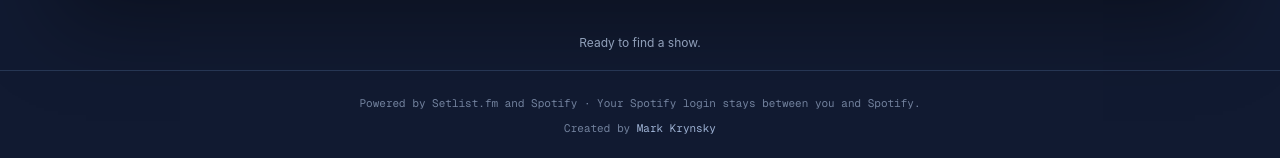
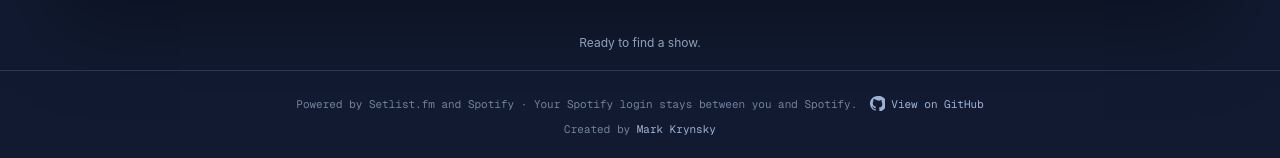
Before and after one commit to krynsky/Setlist-to-Playlist, a Next.js app in the folder app/: page / in a window 1280 px wide. Shown: the part 1022-1180 px from the top of the page. Built offline with nearby package versions, Linux system fonts and the light colour scheme.

Commit message:
Add GitHub footer link

```diff
--- a/app/app/globals.css
+++ b/app/app/globals.css
@@ -84,7 +84,10 @@ h1 em { color: var(--acid); }
 .success div { min-width: 0; flex: 1; }
 .success strong { font-size: 14px; }
 .success p { margin: 3px 0 0; color: #b8cbb9; font-size: 12px; }
-footer { padding: 25px; color: #71809c; border-top: 1px solid #263653; text-align: center; font: 11px var(--font-geist-mono); }
+footer { display: flex; align-items: center; justify-content: center; gap: 13px; padding: 25px; color: #71809c; border-top: 1px solid #263653; text-align: center; font: 11px var(--font-geist-mono); }
+.github-link { display: inline-flex; align-items: center; gap: 6px; color: #9db1d3; text-decoration: none; white-space: nowrap; }
+.github-link:hover { color: #fff; }
+.github-link svg { width: 15px; height: 15px; }
 .creator-credit { margin: -14px 0 25px; color: #71809c; text-align: center; font: 11px var(--font-geist-mono); }
 .creator-credit a { color: #9db1d3; text-underline-offset: 3px; }
 .creator-credit a:hover { color: #fff; }
@@ -112,6 +115,7 @@ footer { padding: 25px; color: #71809c; border-top: 1px solid #263653; text-alig
   .search button { margin-top: 6px; padding: 10px; }
   .selected-show { flex-direction: column; }
   .selected-show a { align-self: flex-start; }
+  footer { flex-direction: column; gap: 10px; }
 }
 
 @media (prefers-reduced-motion: reduce) {
--- a/app/app/page.tsx
+++ b/app/app/page.tsx
@@ -621,8 +621,23 @@ export default function Home() {
       )}
 
       <footer>
-        Powered by Setlist.fm and Spotify · Your Spotify login stays between you
-        and Spotify.
+        <span>
+          Powered by Setlist.fm and Spotify · Your Spotify login stays between you
+          and Spotify.
+        </span>
+        <a
+          className="github-link"
+          href="https://github.com/krynsky/Setlist-to-Playlist"
+          target="_blank"
+          rel="noreferrer"
+          aria-label="View Setlist to Playlist on GitHub"
+          title="View on GitHub"
+        >
+          <svg aria-hidden="true" viewBox="0 0 16 16" fill="currentColor">
+            <path d="M8 0a8 8 0 0 0-2.53 15.59c.4.07.55-.17.55-.38l-.01-1.49c-2.01.44-2.53-.49-2.69-.94-.09-.23-.48-.94-.82-1.13-.28-.15-.68-.52-.01-.53.63-.01 1.08.58 1.23.82.72 1.21 1.87.87 2.33.66.07-.52.28-.87.51-1.07-1.78-.2-3.64-.89-3.64-3.95 0-.87.31-1.59.82-2.15-.08-.2-.36-1.02.08-2.12 0 0 .67-.21 2.2.82A7.65 7.65 0 0 1 8 4.73c.68 0 1.36.09 2 .27 1.53-1.04 2.2-.82 2.2-.82.44 1.1.16 1.92.08 2.12.51.56.82 1.27.82 2.15 0 3.07-1.87 3.75-3.65 3.95.29.25.54.73.54 1.48l-.01 2.2c0 .21.15.46.55.38A8 8 0 0 0 8 0Z" />
+          </svg>
+          <span>View on GitHub</span>
+        </a>
       </footer>
       <p className="creator-credit">
         Created by <a href="https://krynsky.com/">Mark Krynsky</a>
```
